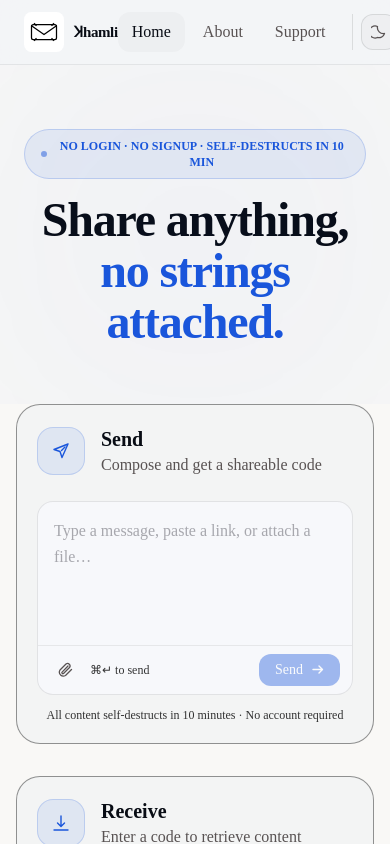
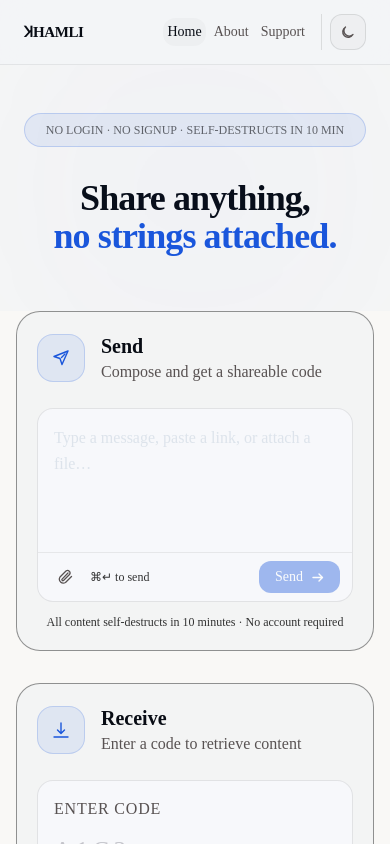
Before and after one commit to kshitijbhusal/khamli, a Next.js app: page / in a window 390 px wide. Shown: the top 844 px of the page. Built offline with nearby package versions, Linux system fonts and the light colour scheme.

Commit message:
responsive fix-1 , sol address add

```diff
--- a/app/globals.css
+++ b/app/globals.css
@@ -18,7 +18,7 @@
   --surface-3:   #222222;
 
   --text-primary:    #ffffff;
-  --text-secondary:  rgba(200, 192, 192, 0.6);
+  --text-secondary:  rgba(130, 184, 254, 0.966);
   --text-muted:      rgba(191, 182, 182, 0.792);
   --text-faint:      rgba(187, 183, 183, 0.794);
 
--- a/app/page.tsx
+++ b/app/page.tsx
@@ -56,7 +56,7 @@ export default function HomePage() {
     <div className="min-h-[calc(100vh-64px)]">
 
       {/* ── Hero ──────────────────────────────────────────────────────────── */}
-      <section className="relative pt-16 pb-8 px-6 text-center overflow-hidden">
+      <section className="relative pt-12 pb-8 px-6 text-center overflow-hidden">
         {/* Ambient glow */}
         <div aria-hidden className="pointer-events-none absolute inset-0 flex items-center justify-center">
           <div className="w-[700px] h-[400px] rounded-full blur-[140px]"
@@ -64,12 +64,21 @@ export default function HomePage() {
         </div>
 
         {/* Badge */}
-        <div className="badge-khamli inline-flex items-center gap-2 rounded-full px-4 py-2 text-xs font-medium mb-4">
+        <div className=" hidden badge-khamli lg:inline-flex  items-center gap-2 rounded-full px-4 py-2 text-xs font-medium mb-4">
           <span className="w-1.5 h-1.5 rounded-full bg-[#1a56db]/50 animate-pulse" />
-          <p className="text-md  uppercase font-extrabold " >No login · No signup · Self-destructs in 10 min</p>
+          <p
+          style={{ color: "var(--text-secondary)" }}
+          className="text-md  uppercase font-bold " >No login · No signup · Self-destructs in 10 min</p>
         </div>
 
-        <h1 className="text-5xl sm:text-6xl lg:text-6xl font-bold tracking-tight leading-[1.06] mb-6"
+        <div className=" lg:hidden  badge-khamli sm:inline-flex items-center gap-2 rounded-full px-1 py-2  mb-8">
+          <span className="w-1.5 h-1 rounded-full bg-[#1a56db]/50 animate-pulse" />
+          <p
+          style={{ color: "var(--text-secondary)" }}
+          className="text-xs  uppercase font-thin " >No login · No signup · Self-destructs in 10 min</p>
+        </div>
+
+        <h1 className="text-4xl sm:text-6xl lg:text-6xl font-bold tracking-tight leading-[1.06] mb-6"
           style={{ color: "var(--text-primary)" }}>
           Share anything,
           <br />
@@ -134,7 +143,7 @@ export default function HomePage() {
 
         <p className="max-w-xl mx-auto text-lg leading-relaxed mb-4"
           style={{ color: "var(--text-secondary)" }}>
-          Drop a message, link, image, PDF, or file. Get a 6-character code.
+          Drop a message, link, image, PDF, or file. Get a 4-character code.
           Share the code. Everything vanishes in 10 minutes — no trace, no account.
         </p>
 
@@ -145,14 +154,14 @@ export default function HomePage() {
       <section className="max-w-6xl mx-auto px-6 pb-20">
         <div className="section-divider mb-16" />
         <div className="text-center mb-12">
-          <p className="text-xs uppercase tracking-widest mb-3" style={{ color: "var(--text-faint)" }}>
+          {/* <p className="text-xs uppercase tracking-widest mb-3" style={{ color: "var(--text-faint)" }}>
             Why Khamli
-          </p>
+          </p> */}
           <h2 className="text-3xl sm:text-4xl font-bold tracking-tight" style={{ color: "var(--text-primary)" }}>
             Built for privacy-first sharing
           </h2>
         </div>
-        <div className="grid sm:grid-cols-2 lg:grid-cols-4 gap-5">
+        {/* <div className="grid sm:grid-cols-2 lg:grid-cols-4 gap-5">
           {features.map(({ icon, title, desc }) => (
             <div key={title} className="feature-card rounded-2xl p-6 flex flex-col gap-4">
               <div className="icon-wrap w-10 h-10 rounded-xl flex items-center justify-center">
@@ -168,7 +177,7 @@ export default function HomePage() {
               </div>
             </div>
           ))}
-        </div>
+        </div> */}
       </section>
 
 
--- a/app/support/page.tsx
+++ b/app/support/page.tsx
@@ -2,7 +2,7 @@
 "use client";
 import { useState } from "react";
 
-const SOLANA_ADDRESS = "YOUR_SOLANA_USDT_ADDRESS_HERE";
+const SOLANA_ADDRESS = "CULHUoFYC7FXcD6x1i2UvfFaCha64F1t3iuyo9ijVpr";
 
 const tiers = [
   { label: "Coffee", amount: "$1", emoji: "☕", desc: "Keeps the server warm" },
--- a/components/Navbar.tsx
+++ b/components/Navbar.tsx
@@ -17,17 +17,17 @@ export default function Navbar() {
     <nav className="nav-khamli sticky top-0 z-50 backdrop-blur-md">
       <div className="max-w-6xl mx-auto px-6 h-16 flex items-center justify-between">
         <Link href="/" className="flex items-center gap-2.5 group" aria-label="Khamli home">
-          <div className="w-10 h-8 rounded-xl  flex items-center justify-center">
+          {/* <div className="w-10 h-8 rounded-xl  flex items-center justify-center">
             <svg width="76" height="76" viewBox="0 0 64 64" xmlns="http://www.w3.org/2000/svg">
 
-              {/* <!-- White square background --> */}
+
               <rect x="0" y="0" width="64" height="64" rx="12" fill="white" />
 
-              {/* <!-- Envelope border --> */}
+
               <rect x="12" y="20" width="40" height="24" rx="3"
                 stroke="black" stroke-width="2" fill="none" />
 
-              {/* <!-- Envelope flap --> */}
+
               <path d="M12 22 L32 36 L52 22"
                 stroke="black"
                 stroke-width="2"
@@ -35,18 +35,18 @@ export default function Navbar() {
                 stroke-linecap="round"
                 stroke-linejoin="round" />
 
-              {/* <!-- Minimal airmail corner marks --> */}
+
               <path d="M16 18 L20 22" stroke="black" stroke-width="2" />
               <path d="M48 18 L44 22" stroke="black" stroke-width="2" />
               <path d="M16 46 L20 42" stroke="black" stroke-width="2" />
               <path d="M48 46 L44 42" stroke="black" stroke-width="2" />
 
             </svg>
-          </div>
+          </div> */}
 
 
           <span className="font-bold tracking-tight text-[15px]" style={{ color: "var(--text-primary)" }}>
-            Ʞhamli
+            ꞰHAMLI
           </span>
         </Link>
 
@@ -54,8 +54,10 @@ export default function Navbar() {
           {links.map(({ href, label }) => {
             const active = pathname === href;
             return (
+              <>
+
                 <Link key={href} href={href}
-                className="px-3.5 py-2 rounded-xl text-md font-medium transition-colors"
+                  className=" hidden md:flex px-3.5 py-2 rounded-xl text-md font-medium transition-colors"
                   style={{
                     color: active ? "var(--text-primary)" : "var(--text-muted)",
                     background: active ? "var(--step-bg)" : "transparent",
@@ -63,6 +65,20 @@ export default function Navbar() {
                 >
                   {label}
                 </Link>
+
+                <Link key={href} href={href}
+                  className="md:hidden  px-1 py-1 rounded-xl text-sm font-medium transition-colors"
+                  style={{
+                    color: active ? "var(--text-primary)" : "var(--text-muted)",
+                    background: active ? "var(--step-bg)" : "transparent",
+                  }}
+                >
+                  {label}
+                </Link>
+
+              </>
+
+
             );
           })}
           <div className="ml-2 pl-2" style={{ borderLeft: "1px solid var(--border-medium)" }}>
--- a/components/SendPanel.tsx
+++ b/components/SendPanel.tsx
@@ -287,7 +287,7 @@ export default function SendPanel() {
           }
           disabled={isBusy}
           rows={4}
-          className="w-full bg-transparent text-md placeholder-zinc-500/60 resize-none px-4 py-4 focus:outline-none leading-relaxed disabled:opacity-50" style={{ color: "var(--text-primary)" }}
+          className="w-full bg-transparent text-md placeholder-slate-300/60 resize-none px-4 py-4 focus:outline-none leading-relaxed disabled:opacity-50" style={{ color: "var(--text-primary)" }}
         />
 
         {/* Toolbar */}
--- a/components/ThemeToggle.tsx
+++ b/components/ThemeToggle.tsx
@@ -28,15 +28,21 @@ export default function ThemeToggle() {
       {theme === "dark" ? (
         /* Sun icon */
         <svg width="16" height="16" viewBox="0 0 16 16" fill="none">
-          <circle cx="8" cy="8" r="3" stroke="currentColor" strokeWidth="1.3"/>
+          <circle cx="8" cy="8" r="3" stroke="currentColor" strokeWidth="1.3" />
           <path d="M8 1v1.5M8 13.5V15M1 8h1.5M13.5 8H15M3.05 3.05l1.06 1.06M11.89 11.89l1.06 1.06M3.05 12.95l1.06-1.06M11.89 4.11l1.06-1.06"
-            stroke="currentColor" strokeWidth="1.3" strokeLinecap="round"/>
+            stroke="currentColor" strokeWidth="1.3" strokeLinecap="round" />
         </svg>
       ) : (
         /* Moon icon */
+
         <svg width="16" height="16" viewBox="0 0 16 16" fill="none">
-          <path d="M13.5 9.5A6 6 0 016.5 2.5a6 6 0 100 11 6 6 0 007-4z"
-            stroke="currentColor" strokeWidth="1.3" strokeLinecap="round" strokeLinejoin="round"/>
+          <path
+            d="M13 10.5A5.5 5.5 0 1 1 5.5 3 4.5 4.5 0 0 0 13 10.5Z"
+            stroke="currentColor"
+            stroke-width="1.3"
+            stroke-linecap="round"
+            stroke-linejoin="round"
+          />
         </svg>
       )}
     </button>
--- a/lib/code.ts
+++ b/lib/code.ts
@@ -1,7 +1,7 @@
 // lib/code.ts
 import { prisma } from "./prisma";
 
-const CHARS = "ABCDEFGHJKLMNPQRSTUVWXYZ23456789"; // no I/O/0/1 — easy to read aloud
+const CHARS = "123456789ABCDEFGHIJKLMNOPQRST"; // no I/O/0/1 — easy to read aloud
 
 /**
  * Generates a unique 6-char alphanumeric code.
```
Lines whose indentation alone changed are shown as unchanged.
